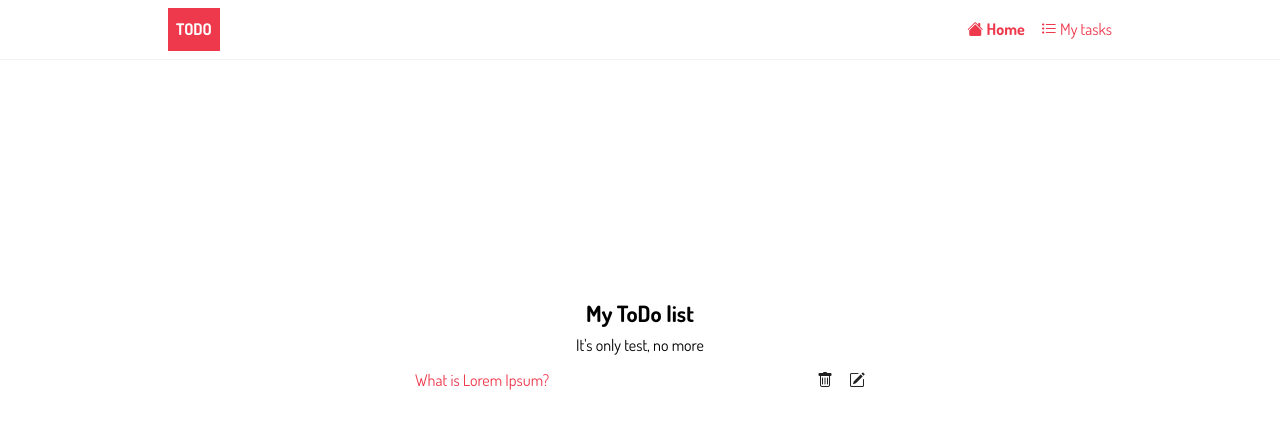
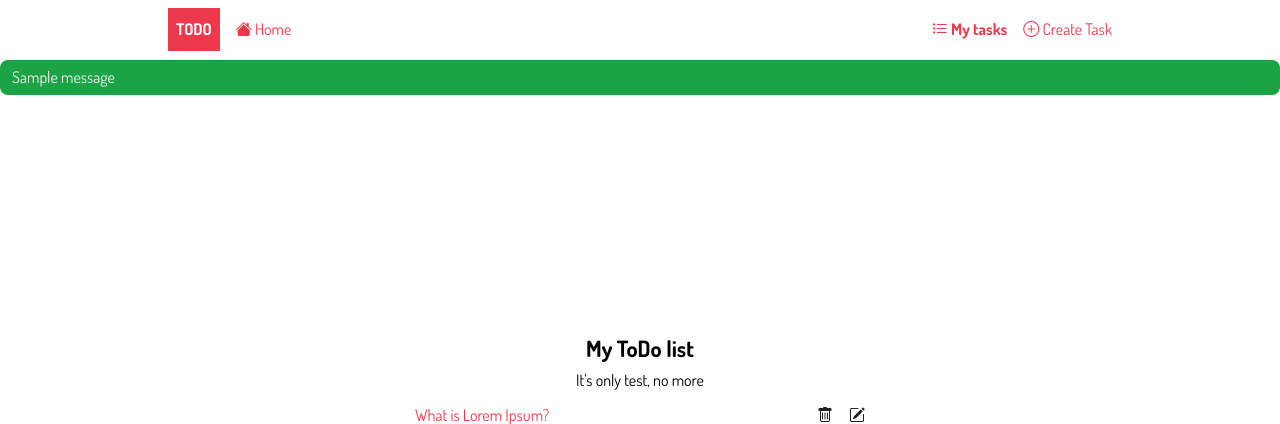
Before and after one commit to DanDi33/TODO, a Django app: page /tasks/ in a window 1280 px wide. Shown: the top 424 px of the page. Run offline with Django 5.2, Linux system fonts and the light colour scheme; data comes from the database, SQL or seed files in the repository; both versions use the stored data as it was after the commit; one stand-in notice (Sample message) is shown.

Commit message:
14.05.24

```diff
--- a/todo_list/templates/base.html
+++ b/todo_list/templates/base.html
@@ -18,9 +18,17 @@
                 <a href="{% url 'tasks'%}">
                     <i class="bi bi-list-task"></i>
                     My tasks</a>
+                    <a href="{% url 'task-create'%}">
+                        <i class="bi bi-plus-circle"></i>
+                        Create Task</a>
             </nav>
         </div>
     </header>
+    {% if messages %}
+    {% for message in messages %}
+      <div class="alert alert-{{message.tags}}">{{message}}</div>
+    {% endfor %}
+    {% endif %}
     <main>
         <div class="container">
             {% block content %}
--- a/todo_list/todo/templates/todo/tasks.html
+++ b/todo_list/todo/templates/todo/tasks.html
@@ -9,13 +9,13 @@
             <li><a href="{% url 'task' task.id %}" class="{% if task.completed %} completed {% endif %}">{{ task.title}}</a>
 
             <div class="task-controls">
-                <a href=""><i class="bi bi-trash"></i></a>
-                <a href=""><i class="bi bi-pencil-square"></i></a>
+                <a href="{% url 'task-delete' task.id %}"><i class="bi bi-trash"></i></a>
+                <a href="{% url 'task-update' task.id %}"><i class="bi bi-pencil-square"></i></a>
             </div>
         </li>
             {% endfor %}
         </ul>
     {% else %}
-        <p>You have no pending tasks</p>
+        <p>You have no pending tasks! <a href="{% url 'task-create' %}">Create Task</a></p>
     {% endif %}
     {% endblock content %}
--- a/todo_list/todo/urls.py
+++ b/todo_list/todo/urls.py
@@ -1,8 +1,16 @@
 from django.urls import path
-from .views import home, TaskList, TaskDetail
+from .views import (home,
+                    TaskList,
+                    TaskDetail,
+                    TaskCreate,
+                    TaskUpdate,
+                    TaskDelete)
 
 urlpatterns = [
     path('', home, name='home'),
     path('tasks/', TaskList.as_view(), name='tasks'),
-     path('task/<int:pk>/', TaskDetail.as_view(), name='task')
+    path('task/<int:pk>/', TaskDetail.as_view(), name='task'),
+    path('task/create/', TaskCreate.as_view(), name='task-create'),
+    path('task/update/<int:pk>/', TaskUpdate.as_view(), name='task-update'),
+    path('task/delete/<int:pk>/', TaskDelete.as_view(), name='task-delete')
 ]
--- a/todo_list/todo/views.py
+++ b/todo_list/todo/views.py
@@ -1,8 +1,13 @@
 from typing import Any
 from django.db.models.query import QuerySet
+from django.forms import BaseModelForm
+from django.http import HttpResponse
 from django.shortcuts import render
 from django.views.generic.list import ListView
 from django.views.generic.detail import DetailView
+from django.views.generic.edit import CreateView, UpdateView, DeleteView
+from django.urls import reverse_lazy
+from django.contrib import messages
 from .models import Task
 
 # Create your views here.
@@ -27,3 +32,32 @@ class TaskList(ListView):
 
     # def get_queryset(self):
     #     return Task.objects.filter(completed=False)
+
+class TaskCreate(CreateView):
+    model = Task
+    fields = ['title', 'description','completed']
+    success_url = reverse_lazy('tasks')
+
+    def form_valid(self, form):
+        form.instance.user = self.request.user
+        messages.success(self.request, 'The task was created succesfully!')
+        return super(TaskCreate, self).form_valid(form)
+
+
+class TaskUpdate(UpdateView):
+    model = Task
+    fields = ['title', 'description','completed']
+    success_url = reverse_lazy('tasks')
+
+    def form_valid(self, form):
+        messages.success(self.request, 'The task was updated succesfully!')
+        return super(TaskUpdate, self).form_valid(form)
+
+class TaskDelete(DeleteView):
+    model = Task
+    success_url = reverse_lazy('tasks')
+    # context_object_name = 'task'
+
+    def form_valid(self, form):
+        messages.success(self.request, 'The task was deleted succesfully!')
+        return super(TaskDelete, self).form_valid(form)
```
Also changed, not shown: todo_list/todo/templates/todo/task_confirm_delete.html (added, +15 -0 lines), todo_list/todo/templates/todo/task_form.html (added, +37 -0 lines), todo_list/db.sqlite3.
